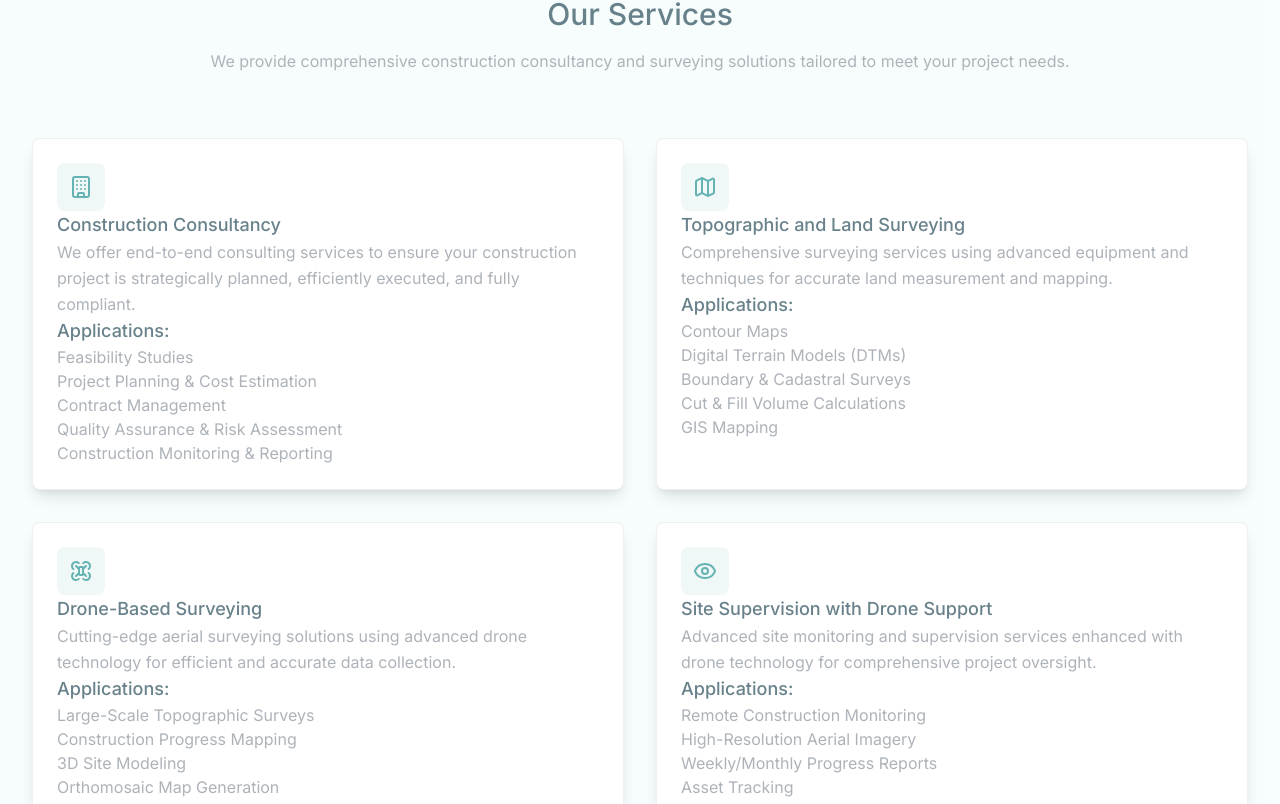
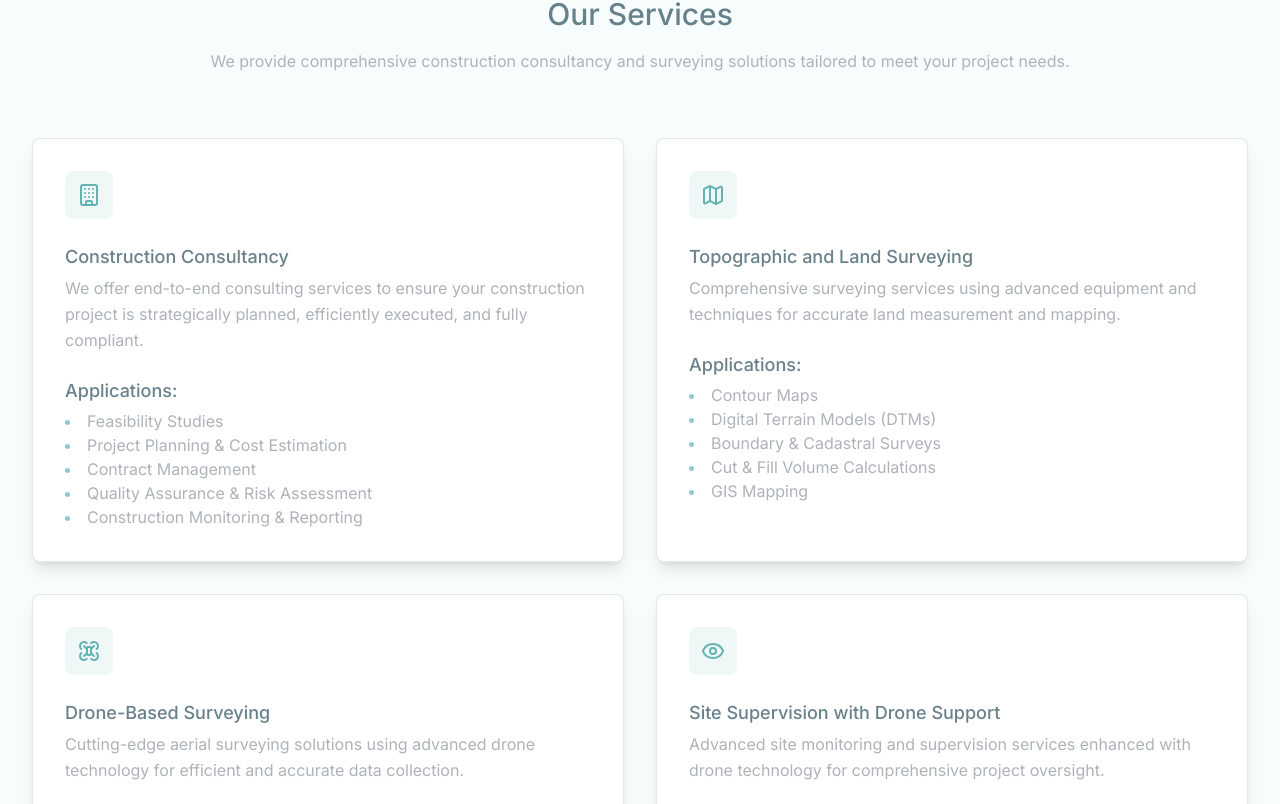
Before and after one commit to DavidMANZI-093/apex, a Next.js app: page / in a window 1280 px wide. Shown: the part 1836-2640 px from the top of the page. Built offline with nearby package versions, Linux system fonts and the light colour scheme.

Commit message:
Auto-commit at 25/06/2025, 09:34:24 for inactivity period...

```diff
--- a/src/components/header.tsx
+++ b/src/components/header.tsx
@@ -56,7 +56,7 @@ const Header = () => {
             <nav className="flex flex-col gap-4">
               {navLinks.map((link) => {
                 return (
-                  <a key={link.name} href={link.href} className="text-midnight-green hover:!text-verdigris !text-[15px] !text-center transition-colors duration-200">
+                  <a key={link.name} href={link.href} className="!text-midnight-green/70 hover:!text-verdigris !text-[15px] !text-center transition-colors duration-200">
                     {link.name}
                   </a>
                 );
--- a/src/components/ui/card.tsx
+++ b/src/components/ui/card.tsx
@@ -10,19 +10,25 @@ type Props = {
 
 const card = (props: Props) => {
   return (
-    <div className='flex flex-col !p-6 !rounded-lg !bg-white !border !border-french-grey/20 !shadow-lg'>
+    <div className='flex flex-col !p-8 gap-6 !rounded-lg !bg-white !border !border-french-grey/30 !shadow-lg'>
         <div className='flex flex-col w-fit justify-center !p-3 !rounded-lg !bg-verdigris/10'>
             <props.icon className='w-6 h-6 text-verdigris' />
         </div>
-        <h3 className='!text-lg !font-medium !text-midnight-green/70'>{props.title}</h3>
+        <div className='flex flex-col justify-center gap-1'>
+            <h3 className='!text-lg !font-medium !text-midnight-green/70'>{props.title}</h3>
+            <p className='text-french-grey leading-relaxed'>{props.description}</p>
+        </div>
 
-        <p className='text-french-grey leading-relaxed'>{props.description}</p>
-        <h4 className='!text-lg !font-medium !text-midnight-green/70'>Applications:</h4>
-        <ul className='list-disc list-inside text-french-grey'>
-            {props.deliverables.map((deliverable, index) => (
-                <li key={index}>{deliverable}</li>
-            ))}
-        </ul>
+        <div className='flex flex-col gap-1'>
+            <h4 className='!text-lg !font-medium !text-midnight-green/70'>Applications:</h4>
+            <ul className='!list-disc !list-inside !text-verdigris/70'>
+                {props.deliverables.map((deliverable, index) => (
+                    <li key={index}>
+                        <span className='!text-french-grey'>{deliverable}</span>
+                    </li>
+                ))}
+            </ul>
+        </div>
     </div>
   )
 }
```
